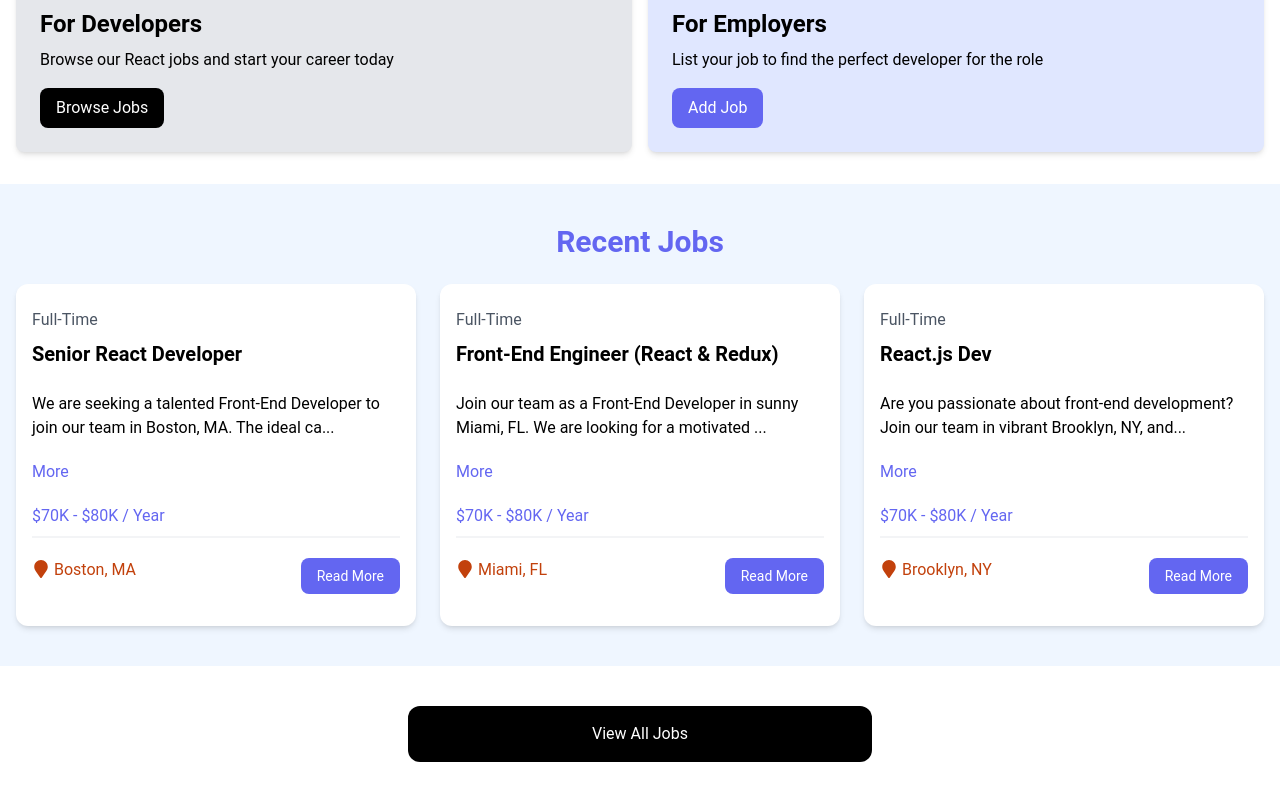
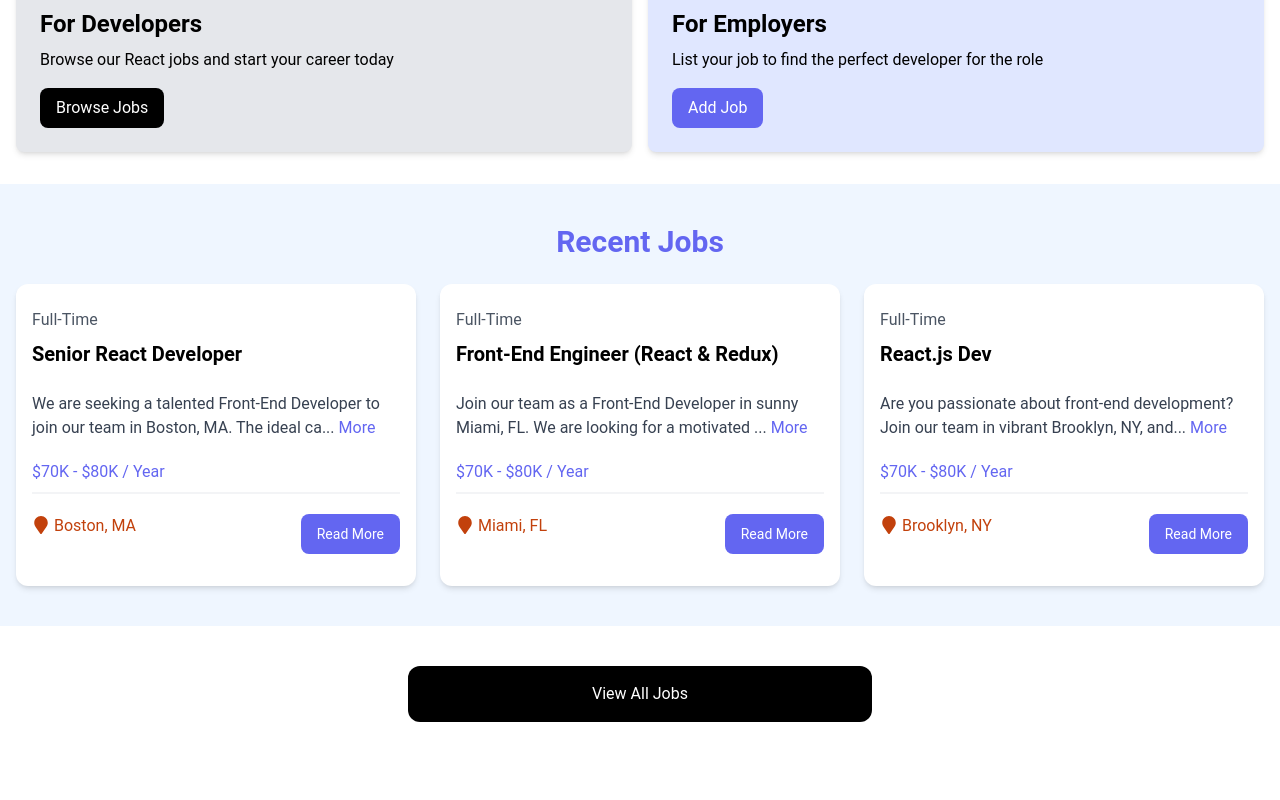
Before and after one commit to adhirajnandy/Job-Application-Website, a React (Vite) app: page / in a window 1280 px wide. Shown: the part 428-1228 px from the top of the page. After the commit the page ends 1190 px from the top, so only its background shows below. Built offline with nearby package versions, Linux system fonts and the light colour scheme.

Commit message:
Added Scaling effects to the Card Component

```diff
--- a/src/components/HomeCards.jsx
+++ b/src/components/HomeCards.jsx
@@ -13,7 +13,7 @@ const HomeCards = () => {
                 Browse our React jobs and start your career today
             </p>
             <Link
-                to="/jobs.html"
+                to="/jobs"
                 className="inline-block bg-black text-white rounded-lg px-4 py-2 hover:bg-gray-700">
                 Browse Jobs
             </Link>
--- a/src/components/JobListing.jsx
+++ b/src/components/JobListing.jsx
@@ -1,26 +1,18 @@
-import React from 'react'
-import { useState } from 'react';
+import React, { useState } from 'react';
 import { FaMapMarker } from 'react-icons/fa';
 import { Link } from 'react-router-dom';
 
+const JobListing = ({ job }) => {
+  const [showFullDescription, setShowFullDescription] = useState(false);
 
-const JobListing = ({ job }) => {
+  const toggleDescription = () => {
+    setShowFullDescription(!showFullDescription);
+  };
 
-    const [showFullDescription, setshowFullDescription] = useState(false);
-    function updateDescription(){
-        if(showFullDescription){
-            setshowFullDescription(false);
-        }
-        else{
-            setshowFullDescription(true);
-        }
-    }
-    let description=job.description;
-    if(!showFullDescription){
-        description=description.substring(0,90,) + '...';
-    };
+  let description = showFullDescription ? job.description : job.description.substring(0, 90) + '...';
+
   return (
-    <div className="bg-white rounded-xl shadow-md relative">
+    <div className="bg-white rounded-xl shadow-md relative transform transition-transform duration-300 hover:scale-105">
       <div className="p-4">
         <div className="mb-6">
           <div className="text-gray-600 my-2">{job.type}</div>
@@ -28,11 +20,16 @@ const JobListing = ({ job }) => {
         </div>
 
         <div className="mb-5">
+          <p className="text-gray-700">
             {description}
+            <button
+              className="text-indigo-500 ml-1 hover:text-indigo-600 focus:outline-none"
+              onClick={toggleDescription}
+            >
+              {showFullDescription ? 'Less' : 'More'}
+            </button>
+          </p>
         </div>
-                  <button className='text-indigo-500 mb-5 hover:text-indigo-600' onClick={updateDescription}>
-                    {showFullDescription ? "Less" : "More"}
-                  </button>
 
         <h3 className="text-indigo-500 mb-2">{job.salary} / Year</h3>
 
@@ -40,19 +37,19 @@ const JobListing = ({ job }) => {
 
         <div className="flex flex-col lg:flex-row justify-between mb-4">
           <div className="text-orange-700 mb-3">
-                      <FaMapMarker className='inline text-lg mb-1 mr-1'/>
+            <FaMapMarker className="inline text-lg mb-1 mr-1" />
             {job.location}
           </div>
           <Link
             to={`/job/${job.id}`}
-                      className="h-[36px] bg-indigo-500 hover:bg-indigo-600 text-white px-4 py-2 rounded-lg text-center text-sm"
+            className="h-10 bg-indigo-500 hover:bg-indigo-600 text-white px-4 py-2 rounded-lg text-center text-sm flex items-center justify-center"
           >
             Read More
           </Link>
         </div>
       </div>
     </div>
-  )
-}
+  );
+};
 
 export default JobListing;
```
Lines whose indentation alone changed are shown as unchanged.
